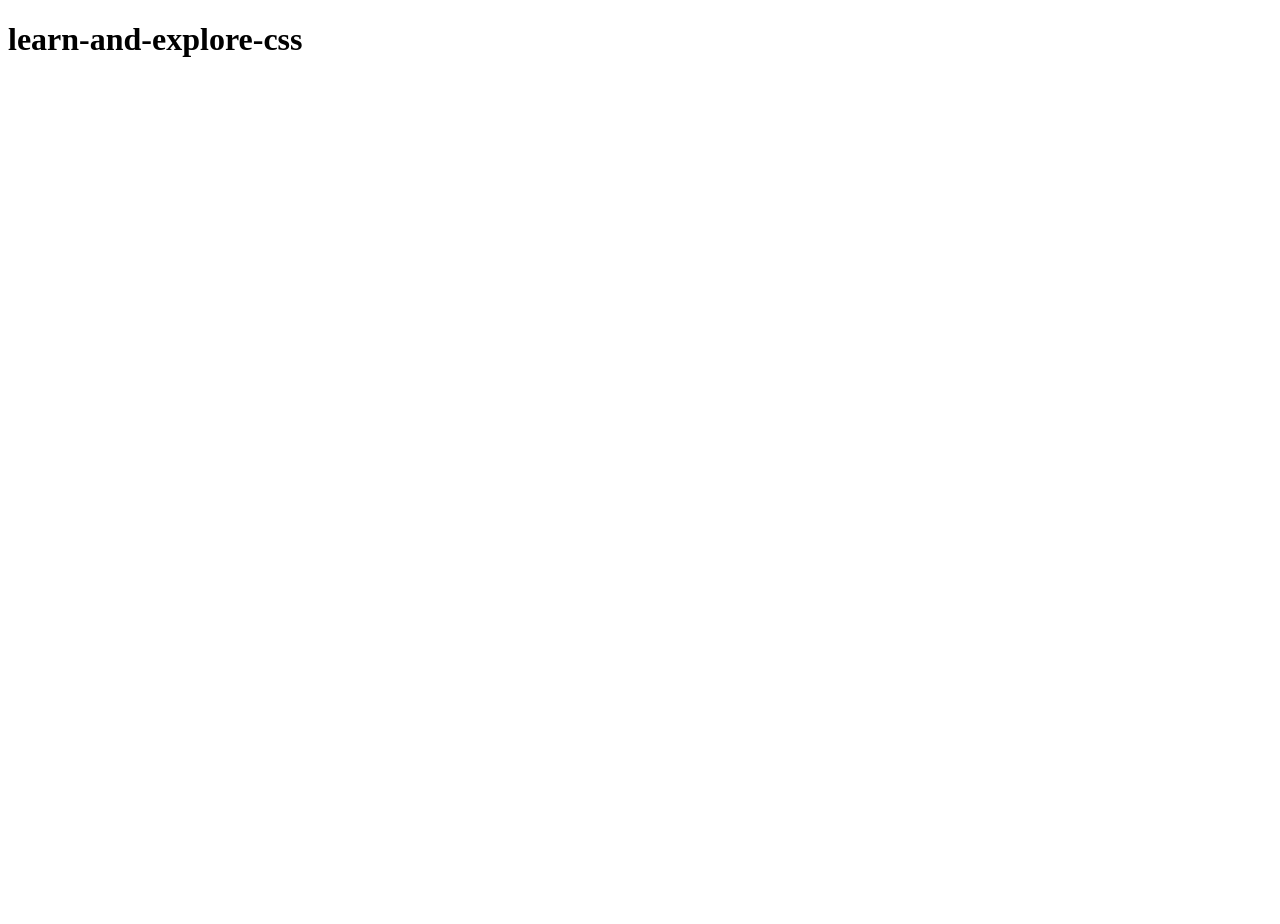
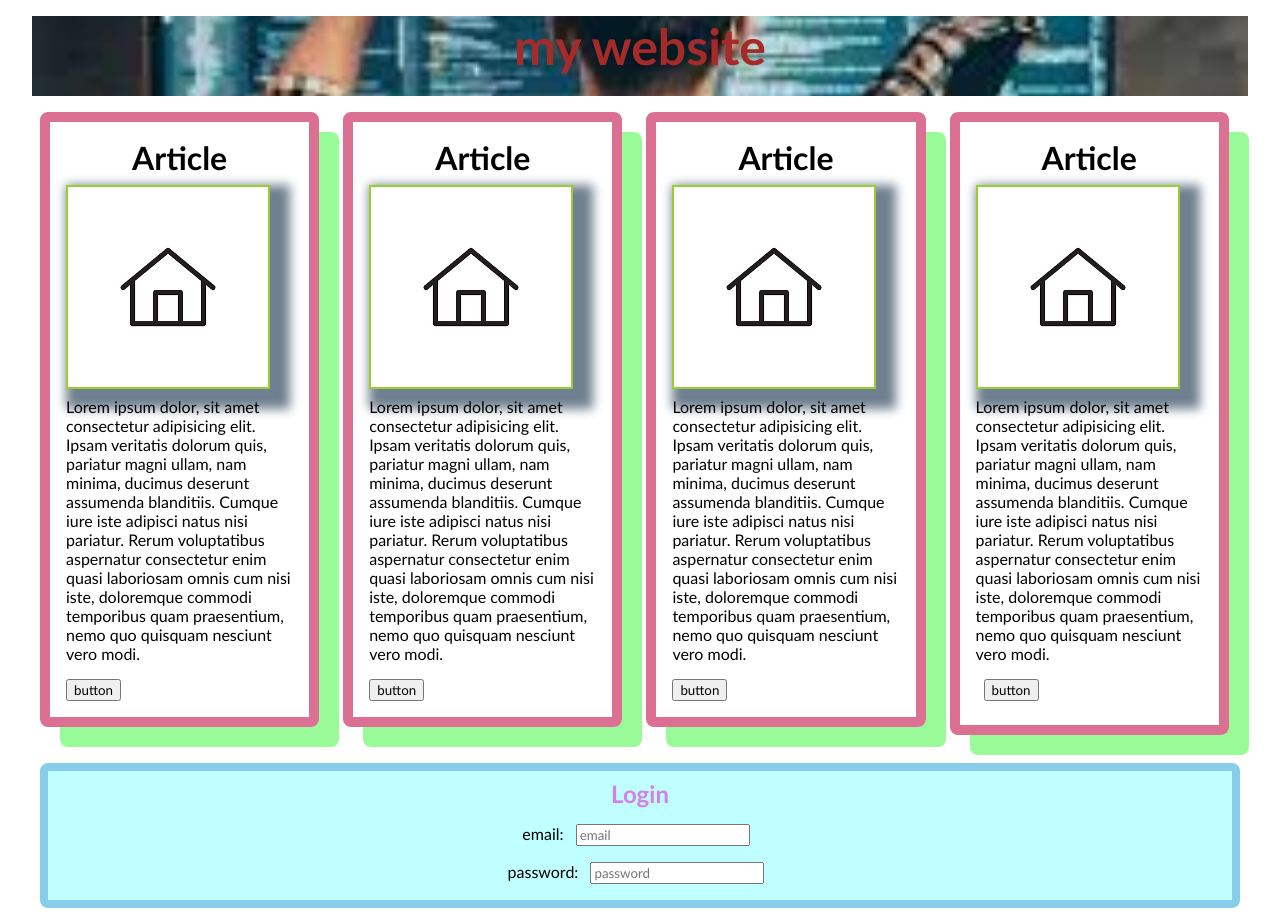
Before and after one commit to sabbirrahmansa/learn-and-explore-css, a plain HTML site: page index.html in a window 1280 px wide. Before the commit the page ends 800 px from the top, so only its background shows below. Drawn offline with Linux system fonts and the light colour scheme.

Commit message:
final work done

```diff
--- a/index.html
+++ b/index.html
@@ -6,13 +6,63 @@
     <!-- fave icon -->
      <link rel="shortcut icon" href="home icons.jpg" type="image/x-icon">
     <title>learn-and-explore-css</title>
+    <!-- css link -->
+     <link rel="stylesheet" href="style/style.css">
 </head>
 <body>
     <header>
 
     </header>
     <main>
-        <h1>learn-and-explore-css</h1>
+        <div id="nav">
+            <h1 style="font-size:50PX; color: brown; text-align: center;">
+                my website</h1>
+        </div>
+        <div id="all-div-container">
+            <div id="container">
+                <h1 style="text-align: center;">Article
+                </h1>
+                <img id="img" src="home icons.jpg" alt="">
+                <p>Lorem ipsum dolor, sit amet consectetur adipisicing elit. Ipsam veritatis dolorum quis, pariatur magni ullam, nam minima, ducimus deserunt assumenda blanditiis. Cumque iure iste adipisci natus nisi pariatur. Rerum voluptatibus aspernatur consectetur enim quasi laboriosam omnis cum nisi iste, doloremque commodi temporibus quam praesentium, nemo quo quisquam nesciunt vero modi.</p>
+                <button id="butn" type="button">button</button>
+            </div>
+            <div id="container">
+                <h1 style="text-align: center;">Article
+                </h1>
+                <img id="img" src="home icons.jpg" alt="">
+                <p>Lorem ipsum dolor, sit amet consectetur adipisicing elit. Ipsam veritatis dolorum quis, pariatur magni ullam, nam minima, ducimus deserunt assumenda blanditiis. Cumque iure iste adipisci natus nisi pariatur. Rerum voluptatibus aspernatur consectetur enim quasi laboriosam omnis cum nisi iste, doloremque commodi temporibus quam praesentium, nemo quo quisquam nesciunt vero modi.</p>
+                <button id="butn" type="button">button</button>
+            </div>
+            <div id="container">
+                <h1 style="text-align: center;">Article
+                </h1>
+                <img id="img" src="home icons.jpg" alt="">
+                <p>Lorem ipsum dolor, sit amet consectetur adipisicing elit. Ipsam veritatis dolorum quis, pariatur magni ullam, nam minima, ducimus deserunt assumenda blanditiis. Cumque iure iste adipisci natus nisi pariatur. Rerum voluptatibus aspernatur consectetur enim quasi laboriosam omnis cum nisi iste, doloremque commodi temporibus quam praesentium, nemo quo quisquam nesciunt vero modi.</p>
+                <button id="butn" type="button">button</button>
+            </div>
+            <div id="container">
+                <h1 style="text-align: center;">Article
+                </h1>
+                <img id="img" src="home icons.jpg" alt="">
+                <p>Lorem ipsum dolor, sit amet consectetur adipisicing elit. Ipsam veritatis dolorum quis, pariatur magni ullam, nam minima, ducimus deserunt assumenda blanditiis. Cumque iure iste adipisci natus nisi pariatur. Rerum voluptatibus aspernatur consectetur enim quasi laboriosam omnis cum nisi iste, doloremque commodi temporibus quam praesentium, nemo quo quisquam nesciunt vero modi.</p>
+                <div id="butns">
+                   <button type="button">button</button>
+                </div>
+            </div>
+        </div>
+
+        <section>
+            <div id="form">
+                <h1 style="color: rgba(230, 6, 218, 0.514);">Login</h1>
+                <form action="form">
+
+                    email: <input placeholder="email" type="email">
+                    <br>
+                    password: <input placeholder="password" type="password" name="" id="">
+
+                </form>
+            </div>
+        </section>
 
     </main>
     <footer>
--- /dev/null
+++ b/style/style.css
@@ -0,0 +1,44 @@
+
+*{
+    margin: 8px;
+    font-family: 'Trebuchet MS', 'Lucida Sans Unicode', 'Lucida Grande', 'Lucida Sans', Arial, sans-serif;
+}
+#container{
+    border: 10px solid palevioletred;
+    padding: 8px;
+    border-radius: 8px;
+    box-shadow: 20px 20px palegreen;
+    width: 20%;
+    height: 20%;
+    align-items: center;
+    justify-content: center;
+}
+#img{
+    width: 200px;
+    background-color: blueviolet;
+    border: 2px solid yellowgreen;
+    display: flex;
+    justify-content: center;
+    align-items: center;
+    box-shadow: 10px 10px 10px 10px slategray;
+}
+#nav{
+    background-image: url("../developer.jpg");
+    background-repeat: no-repeat;
+    background-position: center;
+    background-size: cover;
+    height: 80px;
+
+}
+#all-div-container{
+    display: flex;
+    gap: 8px;
+}
+#form{
+    border: 8px solid skyblue;
+    background-color: rgba(0, 255, 255, 0.247);
+    border-radius: 8px;
+    text-align: center;
+    margin-top: 20px;
+
+}
```
Also changed, not shown: developer.jpg (added), style/home icon.png (added).
